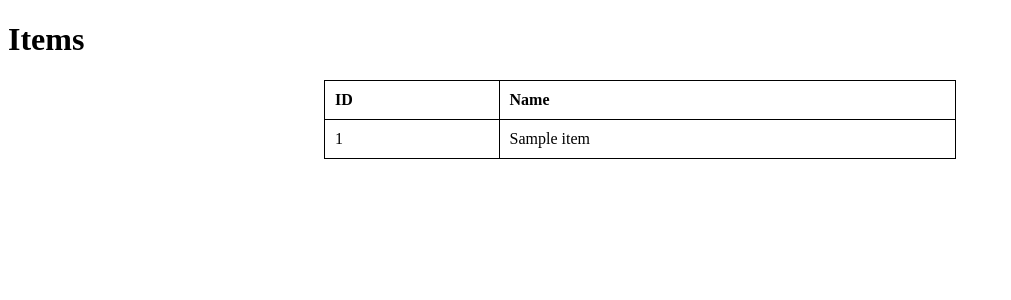
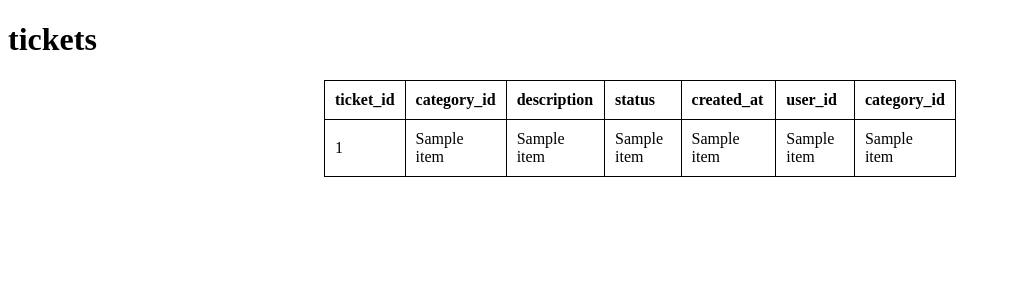
Before and after one commit to joem-bin/Agile-project, a Flask app: template templates/home.html in a window 1280 px wide. Shown: the top 300 px of the page, without its empty margins (0-1011 px from the left). Run offline with Flask 3, Linux system fonts and the light colour scheme; the template is opened without the code that fills it: most values are stand-ins (such as "Sample title", 1, 10 or a date in 2020).

Commit message:
change single page do display all tickets from db

```diff
--- a/app.py
+++ b/app.py
@@ -5,8 +5,8 @@ app = Flask(__name__)
 
 @app.route('/')
 def home():
-    items = single_operations.fetch_all()  # Using modular DB functions
-    return render_template("home.html", items=items)
+    tickets = single_operations.fetch_all()  # Using modular DB functions
+    return render_template("home.html", items=tickets)
 
 if __name__ == "__main__":
     app.run(debug=True)
--- a/single_operations.py
+++ b/single_operations.py
@@ -6,7 +6,7 @@ def fetch_all():
     """Retrieve all records."""
     conn = sqlite3.connect(DB_NAME)
     cursor = conn.cursor()
-    cursor.execute("SELECT * FROM items")
+    cursor.execute("SELECT * FROM tickets")
     records = cursor.fetchall()
     conn.close()
     return records
@@ -42,9 +42,9 @@ if __name__ == "__main__":
     # Test fetching all records
     print("Current records:", fetch_all())
 
-    # Example operations
-    insert_item("New Item")
-    update_item(1, "Updated Item A")
-    delete_item(2)
+    # # Example operations
+    # insert_item("New Item")
+    # update_item(1, "Updated Item A")
+    # delete_item(2)
 
-    print("Updated records:", fetch_all())
+    # print("Updated records:", fetch_all())
--- a/templates/home.html
+++ b/templates/home.html
@@ -1,23 +1,33 @@
 <!DOCTYPE html>
 <html lang="en">
 <head>
-    <title>Items List</title>
+    <title>Tickets</title>
     <style>
         table { width: 50%; border-collapse: collapse; margin: 20px auto; }
         th, td { border: 1px solid black; padding: 10px; text-align: left; }
     </style>
 </head>
 <body>
-    <h1>Items</h1>
+    <h1>tickets</h1>
     <table>
         <tr>
-            <th>ID</th>
-            <th>Name</th>
+            <th>ticket_id</th>
+            <th>category_id</th>
+            <th>description</th>
+            <th>status</th>
+            <th>created_at</th>
+            <th>user_id</th>
+            <th>category_id</th>
         </tr>
         {% for item in items %}
             <tr>
                 <td>{{ item[0] }}</td>
                 <td>{{ item[1] }}</td>
+                <td>{{ item[2] }}</td>
+                <td>{{ item[3] }}</td>
+                <td>{{ item[4] }}</td>
+                <td>{{ item[5] }}</td>
+                <td>{{ item[6] }}</td>
             </tr>
         {% endfor %}
     </table>
```
